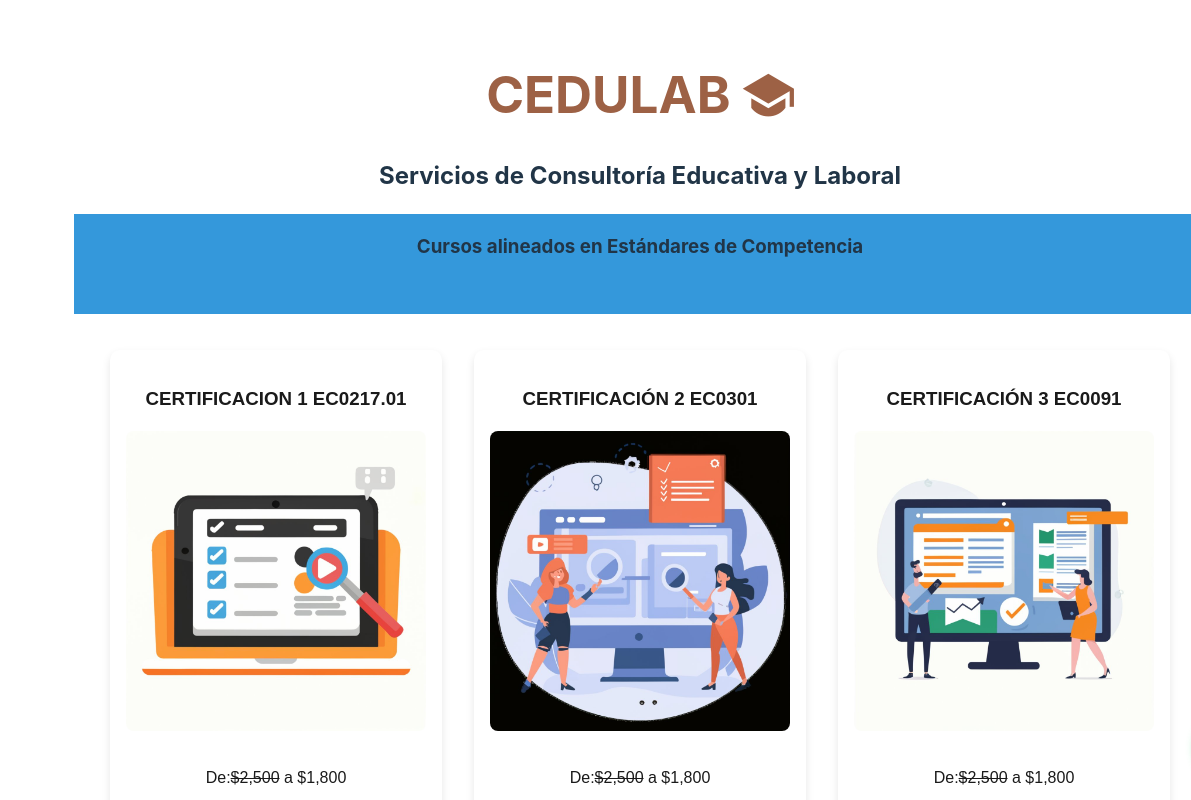
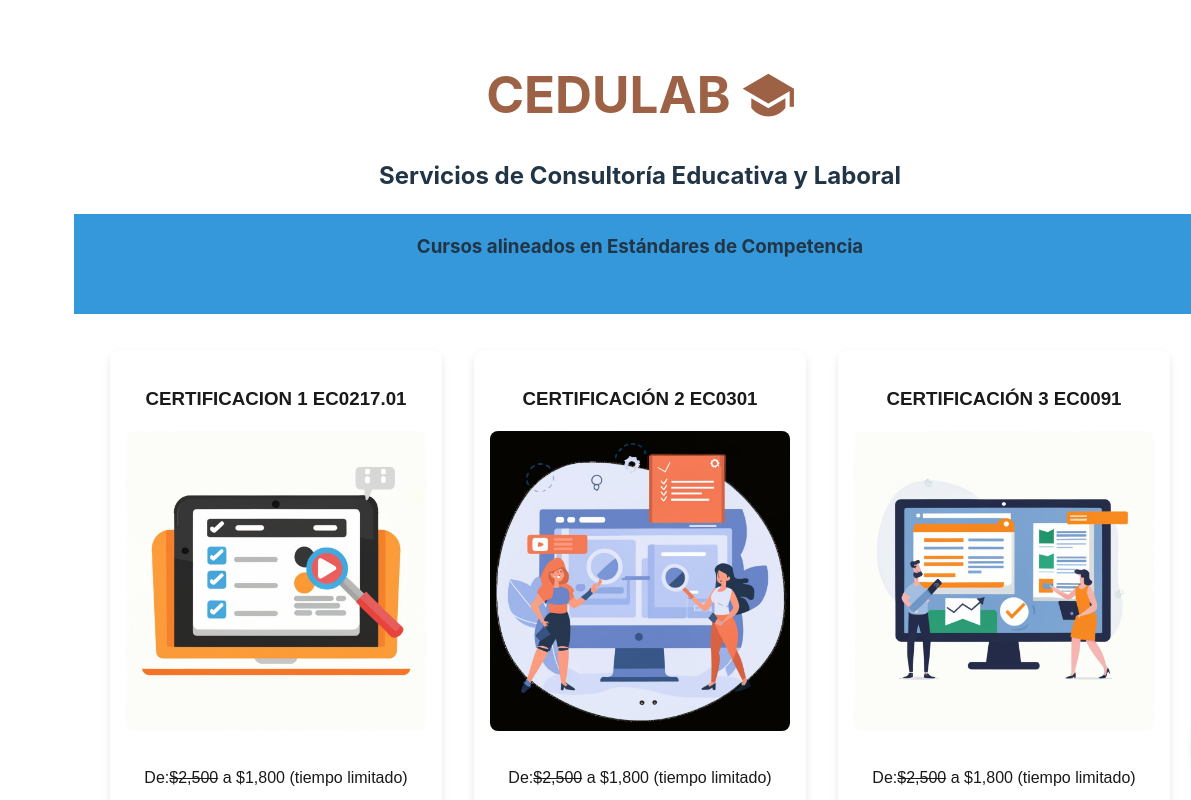
Before and after one commit to eamarquezh/propCursos, a website built with Vite: page index.html in a window 1280 px wide. Shown: the top 800 px of the page, 0-1191 px from the left. Built offline with nearby package versions, Linux system fonts and the light colour scheme.

Commit message:
modificaciones

```diff
--- a/main.js
+++ b/main.js
@@ -77,9 +77,9 @@ function createCard(title, imageSrc, price, contactLink, description) {
         // Ejemplo de uso
         var bodyCard1 = document.createElement('div');
         bodyCard1.className="bodyCard";
-        var card1 = createCard('CERTIFICACION 1 EC0217.01', 'curso1.jpg', 'De:<s>$2,500</s> a $1,800', 'https://wa.me/7711208704/?text=Informes%20curso1', 'Imparticion de cursos de formación de capital humano de manera presencial grupal.');
-        var card2 = createCard('CERTIFICACIÓN 2 EC0301', 'curso2.jpg', 'De:<s>$2,500</s> a $1,800', 'https://wa.me/7711208704/?text=Informes%20curso2', 'Diseño de cursos de formación del capital humano de manera presencial grupal, sus instrumentos de evaluación y manuales del curso.');
-        var card3 = createCard('CERTIFICACIÓN 3 EC0091', 'curso3.jpg', 'De:<s>$2,500</s> a $1,800', 'https://wa.me/7711208704/?text=Informes%20curso3', 'Verificación externa de la operación de los centros de evaluación y evaluadores independientes.');
+        var card1 = createCard('CERTIFICACION 1 EC0217.01', 'curso1.jpg', 'De:<s>$2,500</s> a $1,800 (tiempo limitado)', 'https://wa.me/7711208704/?text=Informes%20curso1', 'Imparticion de cursos de formación de capital humano de manera presencial grupal.');
+        var card2 = createCard('CERTIFICACIÓN 2 EC0301', 'curso2.jpg', 'De:<s>$2,500</s> a $1,800 (tiempo limitado)', 'https://wa.me/7711208704/?text=Informes%20curso2', 'Diseño de cursos de formación del capital humano de manera presencial grupal, sus instrumentos de evaluación y manuales del curso.');
+        var card3 = createCard('CERTIFICACIÓN 3 EC0091', 'curso3.jpg', 'De:<s>$2,500</s> a $1,800 (tiempo limitado)', 'https://wa.me/7711208704/?text=Informes%20curso3', 'Verificación externa de la operación de los centros de evaluación y evaluadores independientes.');
         // Agregar las tarjetas al cuerpo del documento
         bodyCard1.appendChild(card1);
         bodyCard1.appendChild(card2);
@@ -89,8 +89,8 @@ function createCard(title, imageSrc, price, contactLink, description) {
         var bodyCard2 = document.createElement('div');
         bodyCard2.className="bodyCard";
 
-        var card4 = createCard('CERTIFICACIÓN 4 EC0076', 'curso4.jpg', 'De:<s>$2,500</s> a $1,800', 'https://wa.me/7711208704/?text=Informes%20curso4', 'Evaluación de la competencia de candidatos con base en Estándares de Competencia');
-        var card5 = createCard('CERTIFICACIÓN 5 EC0305', 'curso5.jpg', 'De:<s>$2,500</s> a $1,800', 'https://wa.me/7711208704/?text=Informes%20curso5', 'Prestación de servicios de atención a clientes');
+        var card4 = createCard('CERTIFICACIÓN 4 EC0076', 'curso4.jpg', 'De:<s>$2,500</s> a $1,800 (tiempo limitado)', 'https://wa.me/7711208704/?text=Informes%20curso4', 'Evaluación de la competencia de candidatos con base en Estándares de Competencia');
+        var card5 = createCard('CERTIFICACIÓN 5 EC0305', 'curso5.jpg', 'De:<s>$2,500</s> a $1,800 (tiempo limitado)', 'https://wa.me/7711208704/?text=Informes%20curso5', 'Prestación de servicios de atención a clientes');
         // Agregar las tarjetas al cuerpo del documento
         bodyCard2.appendChild(card4);
         bodyCard2.appendChild(card5);
```
Also changed, not shown: dist/assets/index-izh7W9Od.js (added), dist/assets/index-y1EvdleY.js (deleted), dist/index.html.
